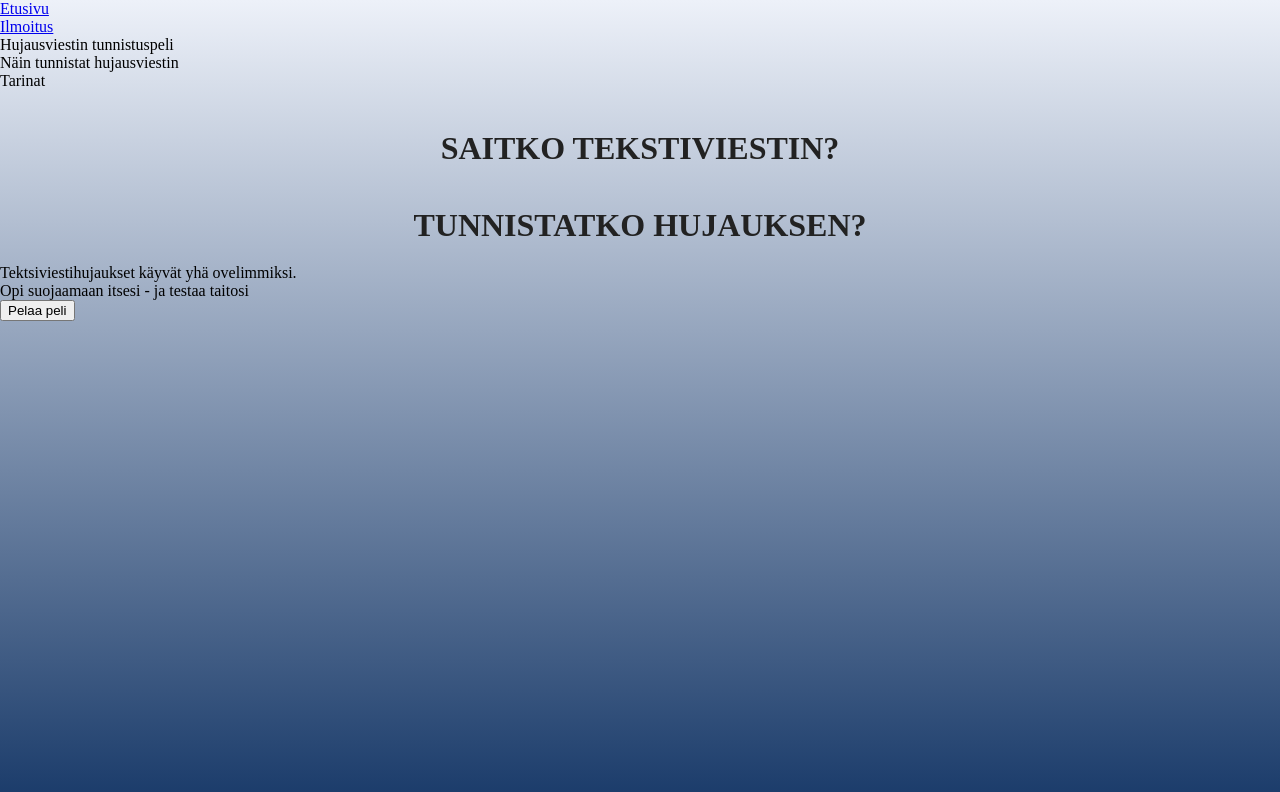
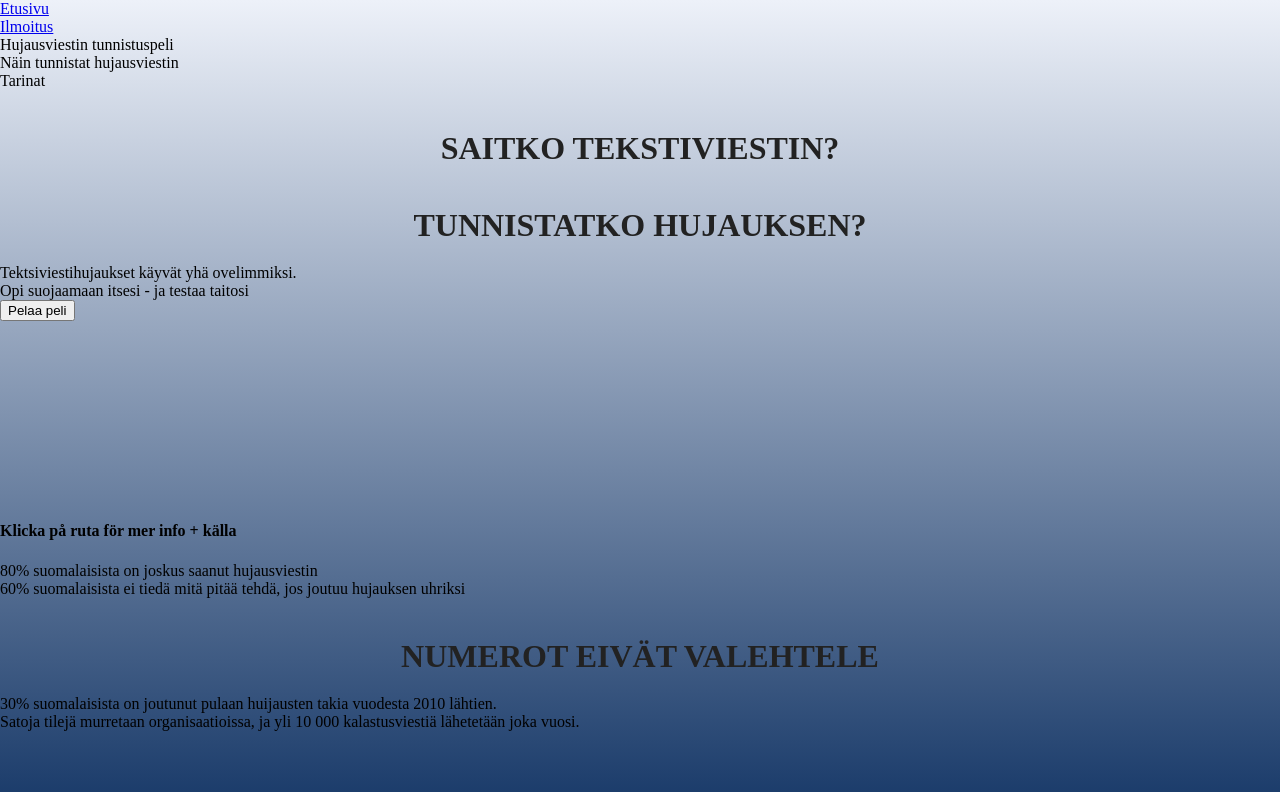
Before and after one commit to levonmaister/scamvjp2, a React (Vite) app: page / in a window 1280 px wide. Shown: the top 792 px of the page. Built offline with nearby package versions, Linux system fonts and the light colour scheme.

Commit message:
numerot valehtelee startad

```diff
--- a/src/components/Dropzone.jsx
+++ b/src/components/Dropzone.jsx
@@ -1,6 +1,8 @@
 import { useState } from 'react';
 import React from 'react';
+
 import dropIcon from '../pictures/cloud-computing.png';
+
 import '../styles/dropbox.css';
 
 const MyDropzone = () => {
--- a/src/components/Peli.jsx
+++ b/src/components/Peli.jsx
@@ -14,6 +14,7 @@ export default function ViestiPeli() {
   const [locked, setLocked] = useState(false);
   const [score, setScore] = useState(0);
   const [gameOver, setGameOver] = useState(false);
+
 
 
   const current = script[step];
--- a/src/pages/Etusivu.jsx
+++ b/src/pages/Etusivu.jsx
@@ -4,6 +4,7 @@ import { useState } from 'react'
 import React from 'react'
 import ViestiPeli from '../components/Peli.jsx'
 import '../styles/etusivu.css';
+import NumerotValehtelee from './NumerotValehtelee.jsx';
 
 const Etusivu = () => {
 
@@ -29,6 +30,10 @@ const Etusivu = () => {
 
                 <button onClick={()=>setPeli(true)}>Pelaa peli</button>
 
+
+                <br></br><br></br><br></br><br></br><br></br><br></br><br></br><br></br><br></br><br></br><br></br>
+                <NumerotValehtelee />
+
             </div>
         );
     }
--- a/src/pages/NumerotValehtelee.jsx
+++ b/src/pages/NumerotValehtelee.jsx
@@ -0,0 +1,35 @@
+
+
+
+
+import React from 'react'
+
+
+
+
+
+const NumerotValehtelee = () => {
+
+return(
+    <div>
+        <h4>Klicka på ruta för mer info + källa</h4>
+
+        <div className='textbox-container'>
+            <div className='textbox'>80% suomalaisista on joskus saanut hujausviestin</div>
+            <div className='textbox'>60% suomalaisista ei tiedä mitä pitää tehdä, jos joutuu hujauksen uhriksi</div>
+        </div>
+
+        <div className='numerot-headline'><h1>NUMEROT EIVÄT VALEHTELE</h1></div>
+
+        <div className='textbox-container'>
+            <div className='textbox'>30% suomalaisista on joutunut pulaan huijausten takia vuodesta 2010 lähtien.</div>
+            <div className='textbox'>Satoja tilejä murretaan organisaatioissa, ja yli 10 000 kalastusviestiä lähetetään joka vuosi.</div>
+        </div>
+
+    </div>
+)
+
+}
+
+
+export default NumerotValehtelee
```
